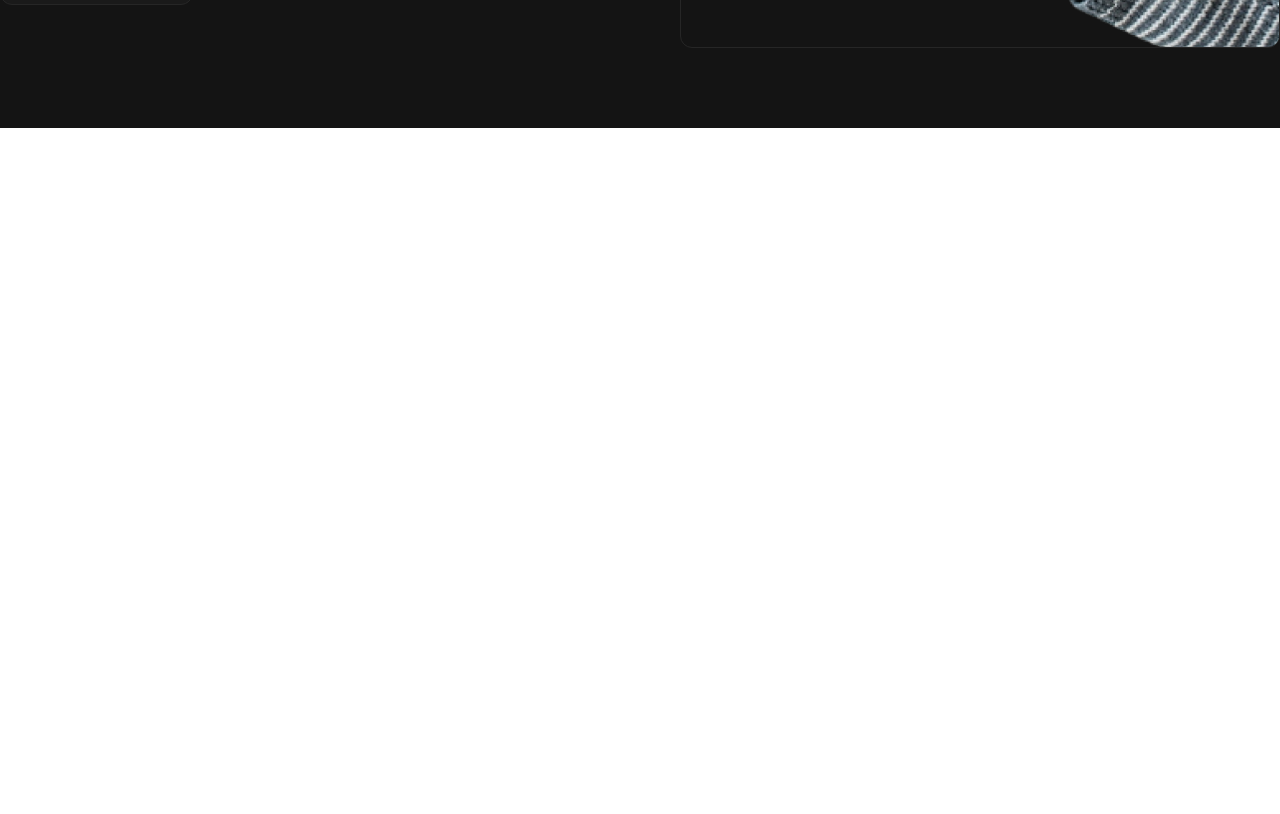
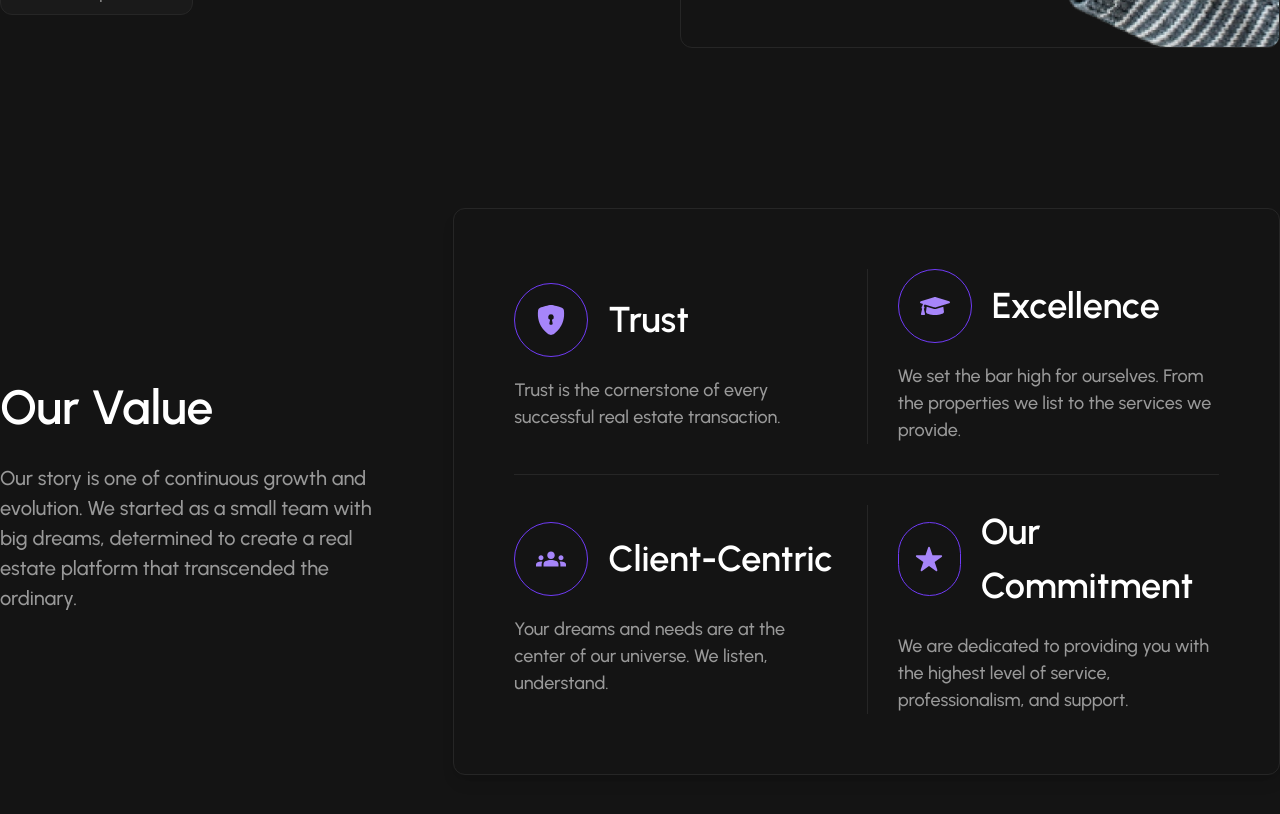
Before and after one commit to masrafi-000/Real-State-App, a Next.js app: page /about in a window 1280 px wide. Shown: the part 740-1554 px from the top of the page. Before the commit the page ends 868 px from the top, so only its background shows below. Built offline with nearby package versions, Linux system fonts and the light colour scheme.

Commit message:
About Value Page Added

```diff
--- a/Components/About/Journey/OurJourney.tsx
+++ b/Components/About/Journey/OurJourney.tsx
@@ -5,7 +5,7 @@ export default function OurJourney() {
     return(
         <div className="grid grid-cols-1 md:grid-cols-2 py-[80px] gap-[80px] ">
             <div className="flex flex-col items-start justify-center gap-5 text-white">
-                <div>
+                <div className="flex flex-col items-start justify-center gap-5">
                     <h1 className="text-5xl font-semibold leading-[150%] ">Our Journey</h1>
                     <p className="text-xl font-medium leading-[150%] text-[var(--color-gray_60)] ">{`Our story is one of continuous growth and evolution. We started as a small team with big dreams, determined to create a real estate platform that transcended the ordinary. Over the years, we've expanded our reach, forged valuable partnerships, and gained the trust of countless clients.`}</p>
                 </div>
--- a/Components/About/Value/OurValue.tsx
+++ b/Components/About/Value/OurValue.tsx
@@ -1,15 +1,66 @@
-export default function OurJourney() {
+import { BsFillShieldLockFill } from "react-icons/bs";
+import { FaGraduationCap } from "react-icons/fa";
+import { MdGroups } from "react-icons/md";
+import { IoIosStar } from "react-icons/io";
+
+export default function OurValue() {
   return (
-    <div className="grid grid-cols-1 md:grid-cols-2 py-[80px] gap-[80px]">
-      <div>
-        <h1>Our Value</h1>
-        <p>
+    <div className="grid grid-cols-1 md:grid-cols-3 py-[80px] gap-[80px] text-white">
+      <div className="col-span-1 flex flex-col items-start justify-center gap-5">
+        <h1 className="text-5xl font-semibold leading-[150%] ">Our Value</h1>
+        <p className="text-xl font-medium leading-[150%] text-[var(--color-gray_60)]">
           Our story is one of continuous growth and evolution. We started as a
           small team with big dreams, determined to create a real estate
           platform that transcended the ordinary.
         </p>
       </div>
-      <div></div>
+      <div className="col-span-2 border border-[var(--color-gray_15)] rounded-xl shadow-lg  ">
+        <div className=" w-full h-full flex flex-col items-center justify-center p-[60px] gap-[30px]">
+            <div className="grid grid-cols-2 items-center justify-between w-full">
+                <div className="pr-[30px] flex flex-col gap-5">
+                    <div className="flex items-center gap-5">
+                        {/* icon */}
+                        <div className="size-[74px] rounded-full border border-[var(--color-purple_60)] flex items-center justify-center">
+                            <BsFillShieldLockFill size={30} className="text-[var(--color-purple_75)]" />
+                        </div>
+                        <h1 className="text-4xl text-white font-semibold leading-[150%] ">Trust</h1>
+                    </div>
+                    <p className="text-lg text-[var(--color-gray_60)] font-medium leading-[150%] ">Trust is the cornerstone of every successful real estate transaction.</p>
+                </div>
+                <div className="border-l border-[var(--color-gray_15)]  pl-[30px] flex flex-col gap-5">
+                    <div className="flex items-center gap-5">
+                        <div className="size-[74px] rounded-full border border-[var(--color-purple_60)] flex items-center justify-center">
+                            <FaGraduationCap size={30} className="text-[var(--color-purple_75)]" />
+                        </div>
+                        <h1 className="text-4xl text-white font-semibold leading-[150%] ">Excellence</h1>
+                    </div>
+                    <p className="text-lg text-[var(--color-gray_60)] font-medium leading-[150%] ">We set the bar high for ourselves. From the properties we list to the services we provide.</p>
+                </div>
+            </div>
+            <div className="w-full border-b border-[var(--color-gray_15)] " />
+            <div className="grid grid-cols-2 items-center justify-between w-full">
+                <div className="pr-[30px] flex flex-col gap-5">
+                    <div className="flex items-center gap-5">
+                        {/* icon */}
+                        <div className="size-[74px] rounded-full border border-[var(--color-purple_60)] flex items-center justify-center">
+                            <MdGroups size={30} className="text-[var(--color-purple_75)]" />
+                        </div>
+                        <h1 className="text-4xl text-white font-semibold leading-[150%] ">Client-Centric</h1>
+                    </div>
+                    <p className="text-lg text-[var(--color-gray_60)] font-medium leading-[150%] ">Your dreams and needs are at the center of our universe. We listen, understand.</p>
+                </div>
+                <div className="border-l border-[var(--color-gray_15)]  pl-[30px] flex flex-col gap-5">
+                    <div className="flex items-center gap-5">
+                        <div className="size-[74px] rounded-full border border-[var(--color-purple_60)] flex items-center justify-center">
+                            <IoIosStar size={30} className="text-[var(--color-purple_75)]" />
+                        </div>
+                        <h1 className="text-4xl text-white font-semibold leading-[150%] ">Our Commitment</h1>
+                    </div>
+                    <p className="text-lg text-[var(--color-gray_60)] font-medium leading-[150%] ">We are dedicated to providing you with the highest level of service, professionalism, and support.</p>
+                </div>
+            </div>
+        </div>
+      </div>
     </div>
   );
 }
--- a/app/about/page.tsx
+++ b/app/about/page.tsx
@@ -1,10 +1,12 @@
 import OurJourney from "@/Components/About/Journey/OurJourney";
+import OurValue from "@/Components/About/Value/OurValue";
 
 const AboutUsPage = () => {
   return (
     <div className="bg-[var(--color-gray_08)] w-full h-auto ">
       <div className="container mx-auto ">
         <OurJourney />
+        <OurValue />
       </div>
     </div>
   );
```
